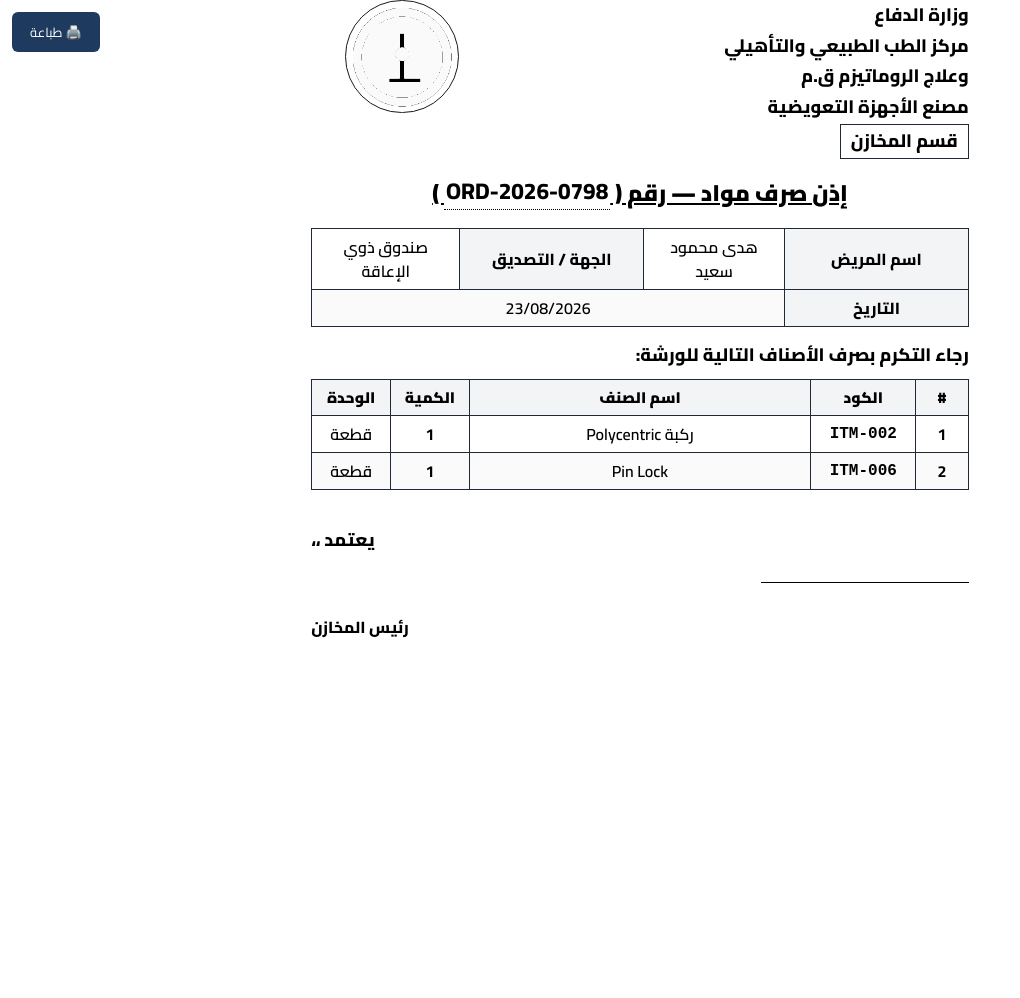
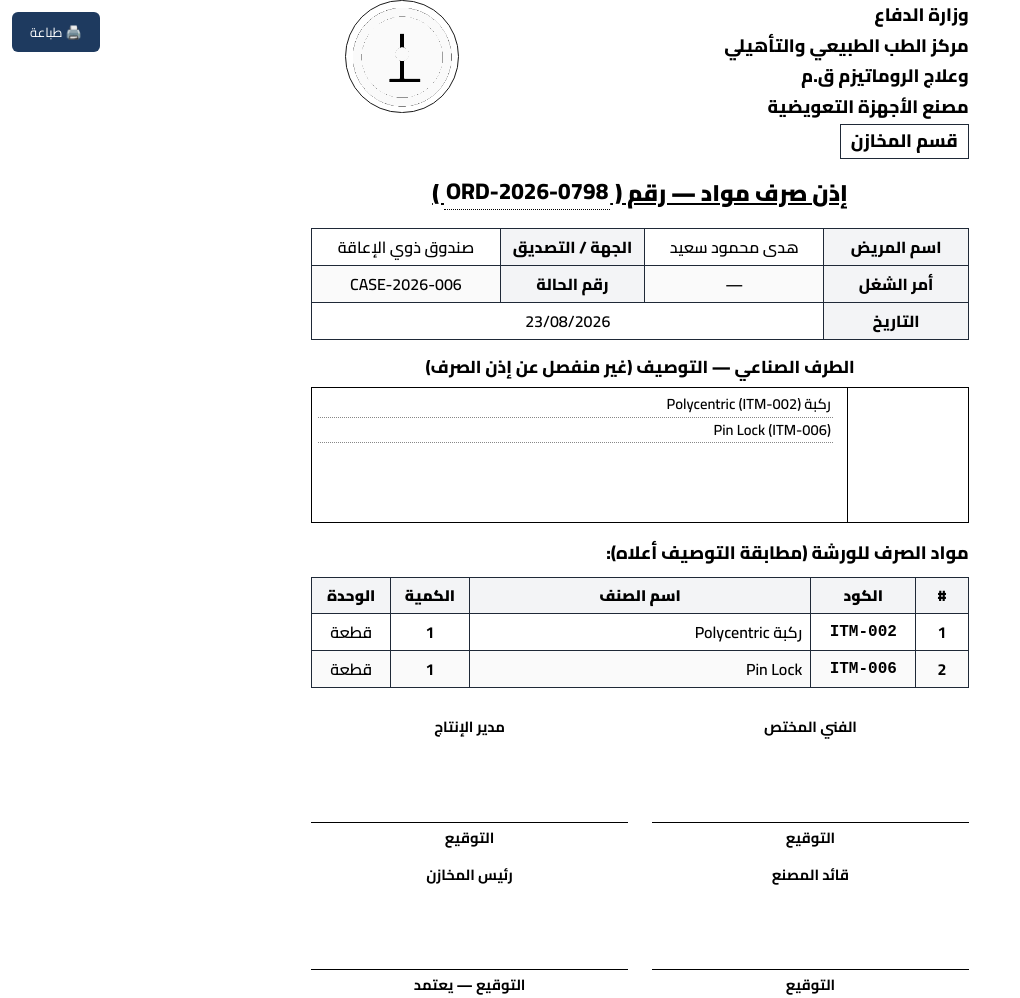
Before and after one commit to Refaat1942/pros, a Laravel app: page /technical/bom/1/print-issue-voucher in a window 1280 px wide. Shown: the whole page, without its empty margins (0-1020 px from the left). Before the commit the page ends 638 px from the top, so only its background shows below. Run offline with Laravel 10, Linux system fonts and the light colour scheme; a user stored in the database is signed in; data comes from the database, SQL or seed files in the repository; tables that the repository leaves empty hold one stand-in row (values such as "Sample post").

Commit message:
Enhance issue voucher with unified spec block and production signatures
- Show prosthetic limb/spec integrated in dispense voucher (grouped by kit label)
- Include work order, written items, and tech notes from spec
- Add signature blocks: technician + section, production manager, factory commander, warehouse chief

Co-authored-by: Ahmed Refaat <Refaat1942@users.noreply.github.com>

```diff
--- a/app/Support/IssueVoucherPresenter.php
+++ b/app/Support/IssueVoucherPresenter.php
@@ -3,29 +3,121 @@
 namespace App\Support;
 
 use App\Models\Bom;
+use App\Models\BomItem;
 use App\Models\Quote;
 use Illuminate\Support\Collection;
 
 class IssueVoucherPresenter
 {
     /**
-     * @return array{voucher_no: string, patient_name: string, company_name: string, items: Collection}
+     * @return array{
+     *     voucher_no: string,
+     *     work_order_no: ?string,
+     *     case_no: ?string,
+     *     patient_name: string,
+     *     company_name: string,
+     *     written_items: ?string,
+     *     tech_notes: ?string,
+     *     technician_name: ?string,
+     *     workshop_section_name: ?string,
+     *     spec_groups: list<array{label: string, lines: list<array{stock_item_code: string, name: string, qty: int}>}>,
+     *     items: Collection<int, BomItem>
+     * }
      */
     public static function fromBom(Bom $bom): array
     {
-        $bom->loadMissing(['items', 'caseRecord.patient']);
+        $bom->loadMissing([
+            'items',
+            'caseRecord.patient',
+            'caseRecord.techOrderSpec.items',
+            'caseRecord.workshopSection:id,name',
+            'caseRecord.assignedTechnician:id,name',
+        ]);
 
         $case = $bom->caseRecord;
         $quote = $case
             ? Quote::where('case_id', $case->id)->orderByDesc('id')->first()
             : null;
+        $spec = $case?->techOrderSpec;
 
         return [
             'voucher_no' => $quote?->order_ref ?: ($bom->order_ref ?: ($case?->order_ref ?? '—')),
+            'work_order_no' => $case?->work_order_no,
+            'case_no' => $case?->case_no,
             'patient_name' => $quote?->patient_name ?: ($bom->patient_name ?: ($case?->patient?->name ?? '—')),
             'company_name' => $quote?->company_name ?: ($case?->displayEntity() ?? '—'),
-            'items' => $bom->items,
+            'written_items' => $spec?->written_items,
+            'tech_notes' => $spec?->tech_notes,
+            'technician_name' => $case?->assignedTechnician?->name,
+            'workshop_section_name' => $case?->workshopSection?->name,
+            'spec_groups' => self::specGroups($spec?->items ?? $bom->items, $bom->items),
+            'items' => collect(BomItemAggregator::byStockCode($bom->items)),
         ];
+    }
+
+    /**
+     * @param  iterable<int, BomItem|\App\Models\TechOrderSpecItem>  $specItems
+     * @param  iterable<int, BomItem>  $bomItems
+     * @return list<array{label: string, lines: list<array{stock_item_code: string, name: string, qty: int}>}>
+     */
+    private static function specGroups(iterable $specItems, iterable $bomItems): array
+    {
+        $groupLabels = [];
+        foreach ($bomItems as $item) {
+            if ($item instanceof BomItem && filled($item->group_label)) {
+                $groupLabels[$item->stock_item_code] = $item->group_label;
+            }
+        }
+
+        $groups = [];
+
+        foreach ($specItems as $item) {
+            $code = $item->stock_item_code ?? '';
+            $label = $item->group_label
+                ?? ($groupLabels[$code] ?? null)
+                ?? 'الطرف الصناعي';
+
+            if (! isset($groups[$label])) {
+                $groups[$label] = [];
+            }
+
+            $existing = collect($groups[$label])->firstWhere('stock_item_code', $code);
+            if ($existing !== null) {
+                continue;
+            }
+
+            $groups[$label][] = [
+                'stock_item_code' => $code,
+                'name' => $item->name ?? $code,
+                'qty' => (int) ($item->qty ?? 0),
+            ];
+        }
+
+        if ($groups === []) {
+            foreach ($bomItems as $item) {
+                if (! $item instanceof BomItem) {
+                    continue;
+                }
+                $label = $item->group_label ?: 'الطرف الصناعي';
+                if (! isset($groups[$label])) {
+                    $groups[$label] = [];
+                }
+                $code = $item->stock_item_code;
+                if (collect($groups[$label])->contains(fn ($row) => $row['stock_item_code'] === $code)) {
+                    continue;
+                }
+                $groups[$label][] = [
+                    'stock_item_code' => $code,
+                    'name' => $item->name ?? $code,
+                    'qty' => (int) $item->qty,
+                ];
+            }
+        }
+
+        return collect($groups)
+            ->map(fn (array $lines, string $label) => ['label' => $label, 'lines' => $lines])
+            ->values()
+            ->all();
     }
 
     public static function printUrl(Bom $bom): ?string
--- a/resources/views/prints/issue-voucher.blade.php
+++ b/resources/views/prints/issue-voucher.blade.php
@@ -2,10 +2,15 @@
     use App\Support\StockItemUomLookup;
 
     $voucherNo   = $voucher['voucher_no'] ?? '—';
+    $workOrderNo = $voucher['work_order_no'] ?? '—';
+    $caseNo      = $voucher['case_no'] ?? '—';
     $patientName = $voucher['patient_name'] ?? '—';
     $companyName = $voucher['company_name'] ?? '—';
-    $items       = $voucher['items'] ?? collect();
+    $specGroups  = $voucher['spec_groups'] ?? [];
+    $items       = collect($voucher['items'] ?? []);
     $uomMap      = StockItemUomLookup::forCodes($items->pluck('stock_item_code')->filter()->all());
+    $technician  = $voucher['technician_name'] ?? null;
+    $sectionName = $voucher['workshop_section_name'] ?? null;
 @endphp
 <!DOCTYPE html>
 <html lang="ar" dir="rtl">
@@ -14,6 +19,69 @@
     <meta name="viewport" content="width=device-width, initial-scale=1.0">
     <title>إذن صرف — {{ $voucherNo }}</title>
     @include('prints.partials.a4-base')
+    <style>
+        .spec-section { margin: 12px 0 16px; }
+        .spec-title {
+            text-align: center;
+            font-weight: 800;
+            font-size: 13pt;
+            margin-bottom: 6px;
+        }
+        .spec-group-label {
+            font-weight: 800;
+            font-size: 12pt;
+            margin: 8px 0 4px;
+            padding: 4px 8px;
+            background: #f5f5f5;
+            border: 1px solid #ccc;
+            border-radius: 4px;
+        }
+        .spec-layout {
+            display: flex;
+            gap: 8px;
+            border: 1.5px solid #000;
+            min-height: 36mm;
+            margin-bottom: 8px;
+        }
+        .spec-sketch {
+            width: 32mm;
+            border-left: 1.5px solid #000;
+            flex-shrink: 0;
+        }
+        .spec-lines { flex: 1; padding: 4px 6px; }
+        .spec-line {
+            border-bottom: 1px dotted #888;
+            min-height: 5mm;
+            font-size: 11pt;
+            padding: 1px 2px;
+        }
+        .notes-box {
+            border: 1px solid #000;
+            padding: 6px 8px;
+            font-size: 11pt;
+            margin-top: 6px;
+        }
+        .voucher-signatures {
+            display: grid;
+            grid-template-columns: 1fr 1fr;
+            gap: 14px 24px;
+            margin-top: 28px;
+            font-size: 11pt;
+            font-weight: 700;
+        }
+        .voucher-signatures .sig-block { text-align: center; }
+        .voucher-signatures .sig-line {
+            margin-top: 22mm;
+            border-top: 1.5px solid #000;
+            padding-top: 4px;
+        }
+        .voucher-signatures .sig-meta {
+            font-size: 10pt;
+            font-weight: 600;
+            margin-top: 4px;
+            color: #333;
+        }
+    </style>
 </head>
 <body @if($autoPrint ?? true) onload="window.print()" @endif>
 
@@ -29,10 +97,16 @@
     <table class="meta-table print-table" style="margin-bottom: 14px;">
         <tbody>
             <tr>
-                <th style="width:28%;">اسم المريض</th>
+                <th style="width:22%;">اسم المريض</th>
                 <td>{{ $patientName }}</td>
-                <th style="width:28%;">الجهة / التصديق</th>
+                <th style="width:22%;">الجهة / التصديق</th>
                 <td>{{ $companyName }}</td>
+            </tr>
+            <tr>
+                <th>أمر الشغل</th>
+                <td class="mono">{{ $workOrderNo }}</td>
+                <th>رقم الحالة</th>
+                <td>{{ $caseNo }}</td>
             </tr>
             <tr>
                 <th>التاريخ</th>
@@ -41,7 +115,49 @@
         </tbody>
     </table>
 
-    <p class="line" style="font-weight:800;margin-bottom:8px;">رجاء التكرم بصرف الأصناف التالية للورشة:</p>
+    <section class="spec-section avoid-break">
+        <div class="spec-title">الطرف الصناعي — التوصيف (غير منفصل عن إذن الصرف)</div>
+        @forelse ($specGroups as $group)
+            @if (count($specGroups) > 1)
+                <div class="spec-group-label">{{ $group['label'] }}</div>
+            @endif
+            <div class="spec-layout">
+                <div class="spec-sketch" aria-hidden="true">&nbsp;</div>
+                <div class="spec-lines">
+                    @foreach ($group['lines'] as $line)
+                        <div class="spec-line">
+                            {{ $line['name'] }}@if(($line['qty'] ?? 0) > 1) — ×{{ $line['qty'] }}@endif
+                            @if(! empty($line['stock_item_code'])) ({{ $line['stock_item_code'] }})@endif
+                        </div>
+                    @endforeach
+                </div>
+            </div>
+        @empty
+            <div class="spec-layout">
+                <div class="spec-sketch" aria-hidden="true">&nbsp;</div>
+                <div class="spec-lines">
+                    @for ($i = 0; $i < 6; $i++)
+                        <div class="spec-line">&nbsp;</div>
+                    @endfor
+                </div>
+            </div>
+        @endforelse
+
+        @if (! empty($voucher['written_items']))
+            <div class="notes-box">
+                <strong>بنود مكتوبة:</strong>
+                <div style="white-space:pre-line;margin-top:4px;">{{ $voucher['written_items'] }}</div>
+            </div>
+        @endif
+        @if (! empty($voucher['tech_notes']))
+            <div class="notes-box">
+                <strong>ملاحظات فنية:</strong>
+                <div style="margin-top:4px;">{{ $voucher['tech_notes'] }}</div>
+            </div>
+        @endif
+    </section>
+
+    <p class="line" style="font-weight:800;margin-bottom:8px;">مواد الصرف للورشة (مطابقة التوصيف أعلاه):</p>
 
     <table class="print-table items-table">
         <thead>
@@ -57,10 +173,10 @@
             @forelse ($items as $index => $item)
                 <tr>
                     <td class="num">{{ $index + 1 }}</td>
-                    <td class="mono">{{ $item->stock_item_code ?? '—' }}</td>
-                    <td>{{ $item->name ?? '—' }}</td>
-                    <td class="num">{{ (int) ($item->qty ?? 0) }}</td>
-                    <td>{{ $uomMap[$item->stock_item_code ?? ''] ?? 'قطعة' }}</td>
+                    <td class="mono">{{ $item['stock_item_code'] ?? '—' }}</td>
+                    <td style="text-align:right;">{{ $item['name'] ?? '—' }}</td>
+                    <td class="num">{{ (int) ($item['qty'] ?? 0) }}</td>
+                    <td>{{ $uomMap[$item['stock_item_code'] ?? ''] ?? 'قطعة' }}</td>
                 </tr>
             @empty
                 <tr>
@@ -70,10 +186,30 @@
         </tbody>
     </table>
 
-    <footer class="sign-footer" style="margin-top:36px;text-align:left;font-weight:800;">
-        <div>يعتمد ،،</div>
-        <div class="sig-line" style="margin-top:28px;border-top:1.5px solid #000;width:55mm;">&nbsp;</div>
-        <div class="sig-title" style="margin-top:4px;font-size:12pt;">رئيس المخازن</div>
+    <footer class="voucher-signatures avoid-break">
+        <div class="sig-block">
+            <div>الفني المختص</div>
+            @if ($technician || $sectionName)
+                <div class="sig-meta">
+                    @if ($technician){{ $technician }}@endif
+                    @if ($technician && $sectionName) — @endif
+                    @if ($sectionName)قسم {{ $sectionName }}@endif
+                </div>
+            @endif
+            <div class="sig-line">التوقيع</div>
+        </div>
+        <div class="sig-block">
+            <div>مدير الإنتاج</div>
+            <div class="sig-line">التوقيع</div>
+        </div>
+        <div class="sig-block">
+            <div>قائد المصنع</div>
+            <div class="sig-line">التوقيع</div>
+        </div>
+        <div class="sig-block">
+            <div>رئيس المخازن</div>
+            <div class="sig-line">التوقيع — يعتمد</div>
+        </div>
     </footer>
 </div>
 
```
Also changed, not shown: tests/Feature/Pipeline/OfficialPrintDocumentsTest.php (+6 -0 lines).
